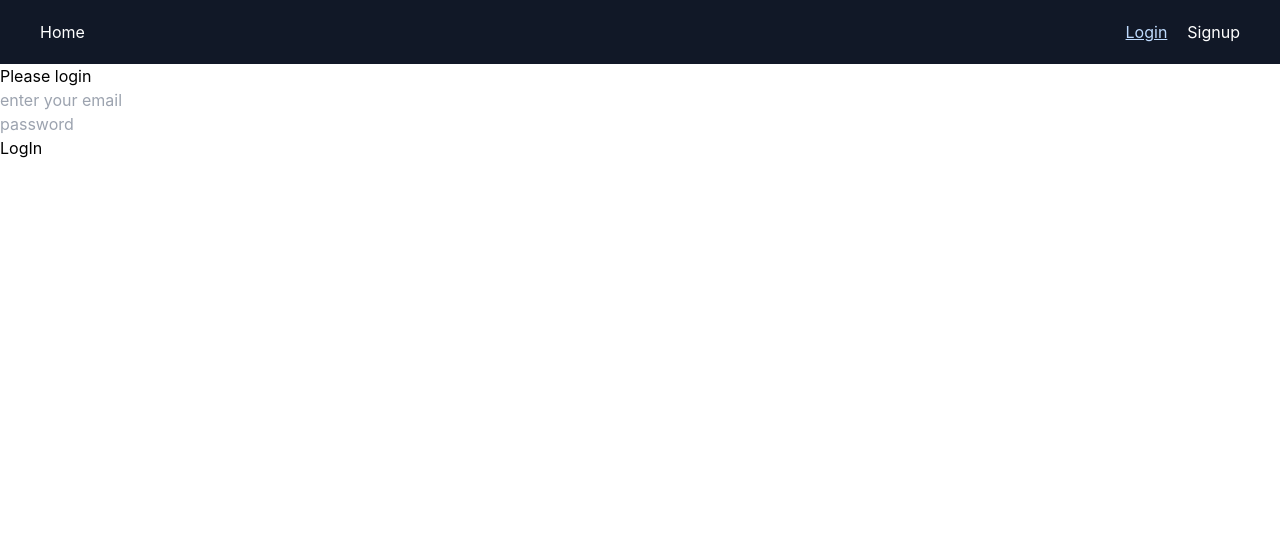
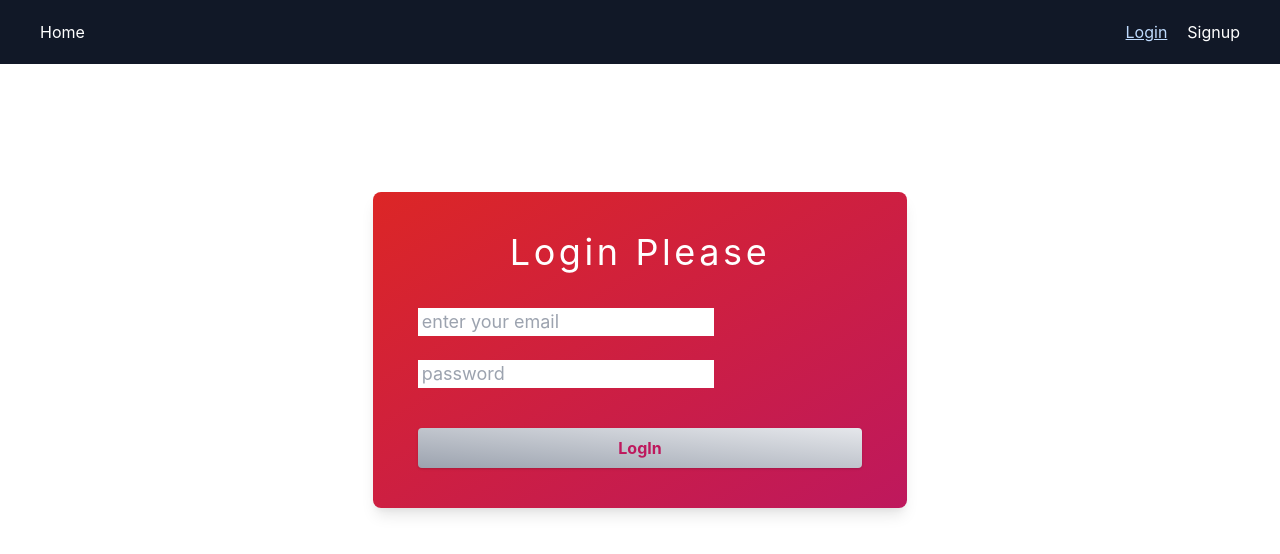
Before and after one commit to NazreenSheikh/React-Gallery, a React (Vite) app: page /login in a window 1280 px wide. Shown: the top 554 px of the page. Built offline with nearby package versions, Linux system fonts and the light colour scheme; no server answers.

Commit message:
styled login file

```diff
--- a/src/pages/login.jsx
+++ b/src/pages/login.jsx
@@ -26,31 +26,38 @@
   }
 
   return (
-    <div>
-      <div>
-        <form onSubmit={handleLogin}>
-          <h1>Please login</h1>
+    <div className="flex my-32  justify-center">
+      <div className=" w-5/12  text-white flex flex-wrap justify-center shadow-lg rounded-lg bg-gradient-to-br from-red-600 to-pink-700 ">
+        <form className="  w-10/12 " onSubmit={handleLogin}>
+          <h1 className="w-full text-4xl  tracking-widest text-center pt-10 pb-3">
+            Login Please{' '}
+          </h1>
           {error && <p>{error.message}</p>}
-          <div>
+          <div className="w-full my-6  text-black ">
             <input
               type="email"
-              className=""
               placeholder="enter your email"
               ref={emailRef}
               required
+              className="px-1 text-lg"
             />
           </div>
-          <div>
+          <div className="w-full my-6 text-black  ">
             <input
               type="password"
-              className=""
               placeholder="password"
               ref={passwordRef}
               required
+              className="px-1 text-lg"
             />
           </div>
-          <div>
-            <button type="submit">LogIn</button>
+          <div className="w-full my-10">
+            <button
+              type="submit"
+              className="p-2 rounded shadow w-full bg-gradient-to-tr from-gray-400 to-gray-200 text-pink-700 font-bold"
+            >
+              LogIn
+            </button>
           </div>
         </form>
       </div>
```
